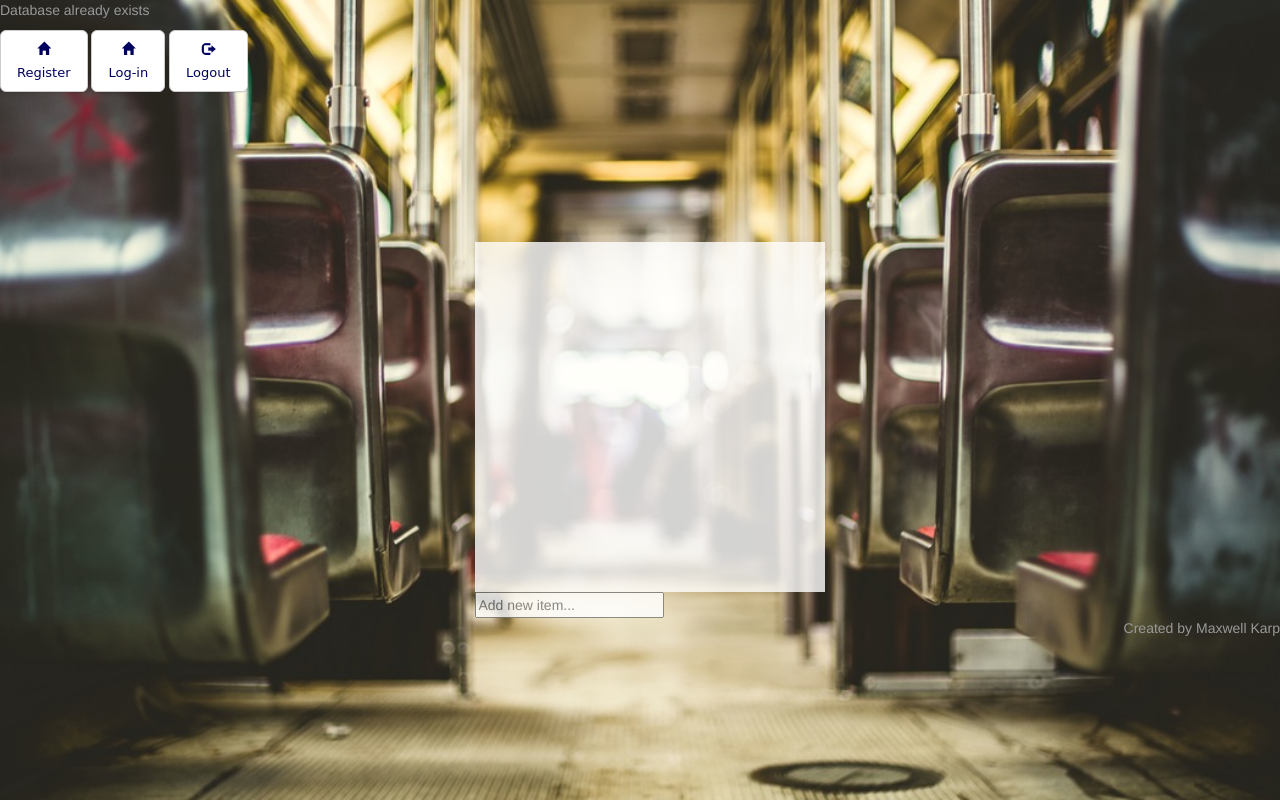
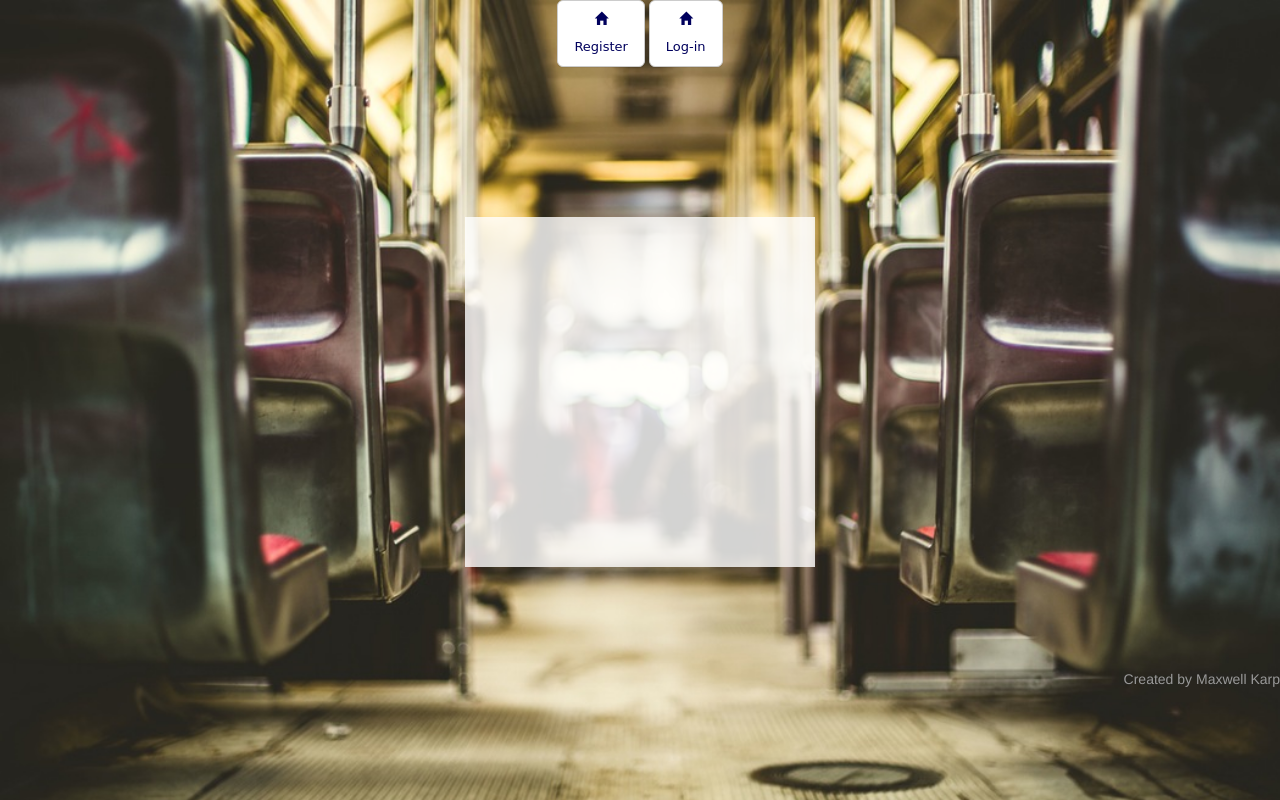
Before and after one commit to LORDGINJA/todo-list2, a PHP site: page /home.php in a window 1280 px wide. Run offline with PHP 8.4, Linux system fonts and the light colour scheme; data that the repository does not hold is empty; some libraries are stand-ins or nearby versions.

Commit message:
some more stylizing

```diff
--- a/css/main.css
+++ b/css/main.css
@@ -15,9 +15,12 @@ body{
 	min-height: 100%
 	-webkit-text-size-adjust: none;
   	overflow-x: hidden;
+  	height: 586px;
 }
 
-.wrap{}
+.wrap{
+	position: center;
+}
 
 .task-list{
 	width: 350px;
@@ -27,13 +30,14 @@ body{
 	opacity: .8;
 /*	box-shadow: 2px 2px 0px #ddd;
 */	margin-top: 150px;
-	margin-right: 474.5px;
-	margin-left: 474.5px;
-	padding: 25px 6%;
+	margin-right: auto;
+	margin-left: auto;
+	padding: 10px;
 }
 
 .add-new-task{
-	padding-left: 474.5px;
+	margin-left: auto;
+
 
 }
 
@@ -43,9 +47,25 @@ body{
 }
 
 .delete-button{
-	margin-left: 80%;
+	margin-left: 85%;
 }
 
 footer{
 	text-align: right;
+	margin-top: 8%;
 }
+
+
+
+@media screen and (max-width: 376px) {
+
+}
+
+
+@media screen and (max-width: 460px) {
+
+}
+
+header{
+	text-align: center
+}
--- a/index.php
+++ b/index.php
@@ -16,12 +16,16 @@
 		<button type="button" class="btn btn-default btn-lg link">
 			<a href="<?php echo $path . "register.php"?>"><span class="glyphicon glyphicon-home "></span></p> Register </a>
 		</button>
+		<?php if (!authenticateUser()) { ?>
 			<button type="button" class="btn btn-default btn-lg link">
 				<a href="<?php echo $path . "login.php"?>"><span class="glyphicon glyphicon-home "></span></p> Log-in </a>
 			</button>
+		<?php } ?>
+		<?php if (authenticateUser()) { ?>
 			<button type="button" class="btn btn-default btn-lg link">
 					<a href="<?php echo $path . "controller/logout-user.php"?>"><span class="glyphicon glyphicon-log-out"></span></p> Logout </a>
 			</button>
+		<?php } ?>
 	</header>
 	<body>
 		<div class="wrap">
@@ -53,10 +57,12 @@
 				</ul>
 			</div>
 		</div>
+		<?php if (authenticateUser()) { ?>
 			<!-- inserts a box for inserting text -->
 			<form class="add-new-task words" autocomplete = "off">
 				<input class="words" type="text" name="new-task" placeholder="Add new item..."/>
 			</form>
+		<?php } ?>
 		<footer>
 			Created by Maxwell Karp
 		</footer>
--- a/login.php
+++ b/login.php
@@ -1,5 +1,5 @@
 <?php
 	//displays the login page
-	require_once(__DIR__ . "/view/header-post.php");
+	//require_once(__DIR__ . "/view/header-post.php");
 	require_once(__DIR__ . "/view/login-form.php");
-	require_once(__DIR__ . "/view/footer-post.php");
+	//require_once(__DIR__ . "/view/footer-post.php");
--- a/model/Database.php
+++ b/model/Database.php
@@ -38,14 +38,14 @@
 				//checks whether $query was true or not
 				if($query){
 					//echoes that the database was created
-					echo "<p>successfully created database: " . $database . "</p>";
+					//echo "<p>successfully created database: " . $database . "</p>";
 				}
 
 			}
 			//runs when database has already been created
 			else{
 				//echoes that the database already exists
-				echo "<p>Database already exists</p>";
+				//echo "<p>Database already exists</p>";
 			}
 		}
 
--- a/register.php
+++ b/register.php
@@ -1,4 +1,4 @@
 <?php
-	require_once(__DIR__ . "/view/header-post.php");
+	//require_once(__DIR__ . "/view/header-post.php");
 	require_once(__DIR__ . "/view/register-form.php");
-	require_once(__DIR__ . "/view/footer-post.php");
+	//require_once(__DIR__ . "/view/footer-post.php");
```
Lines whose indentation alone changed are shown as unchanged.
